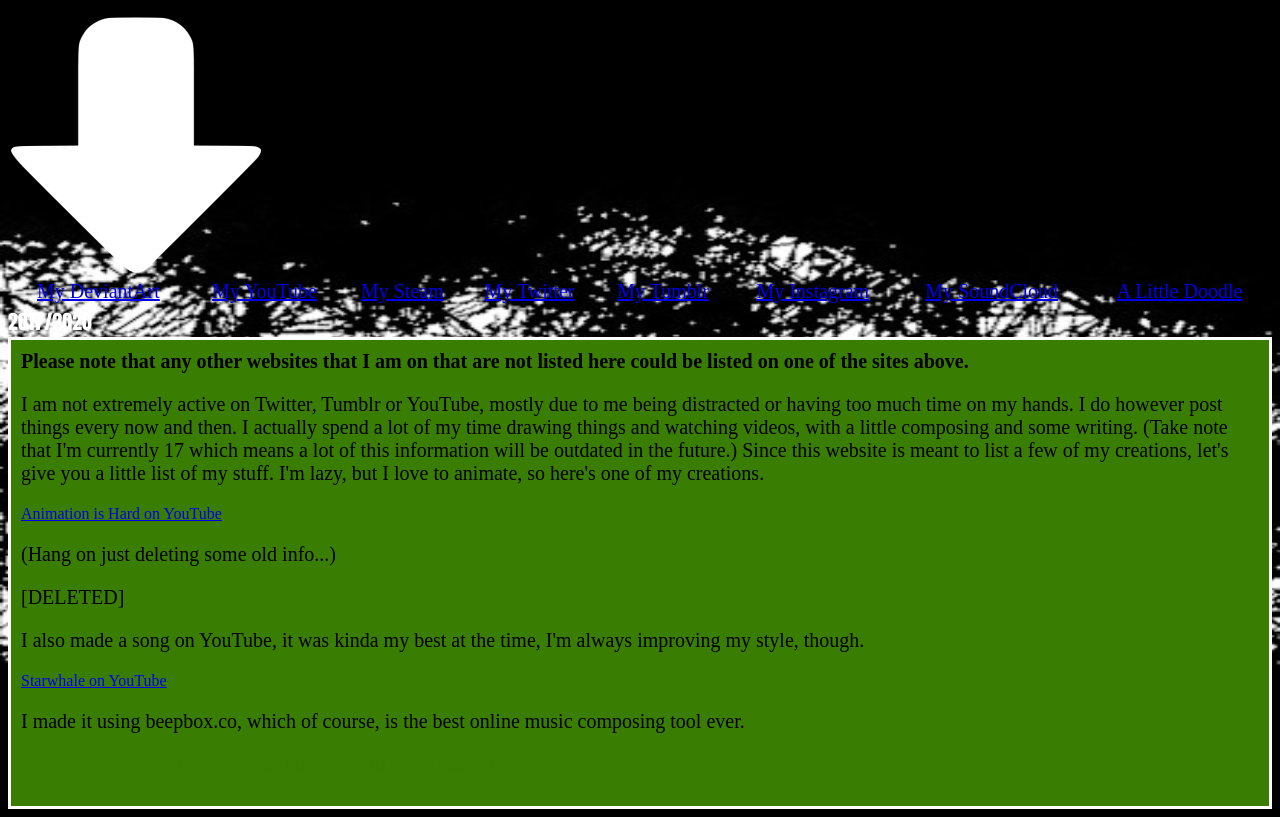
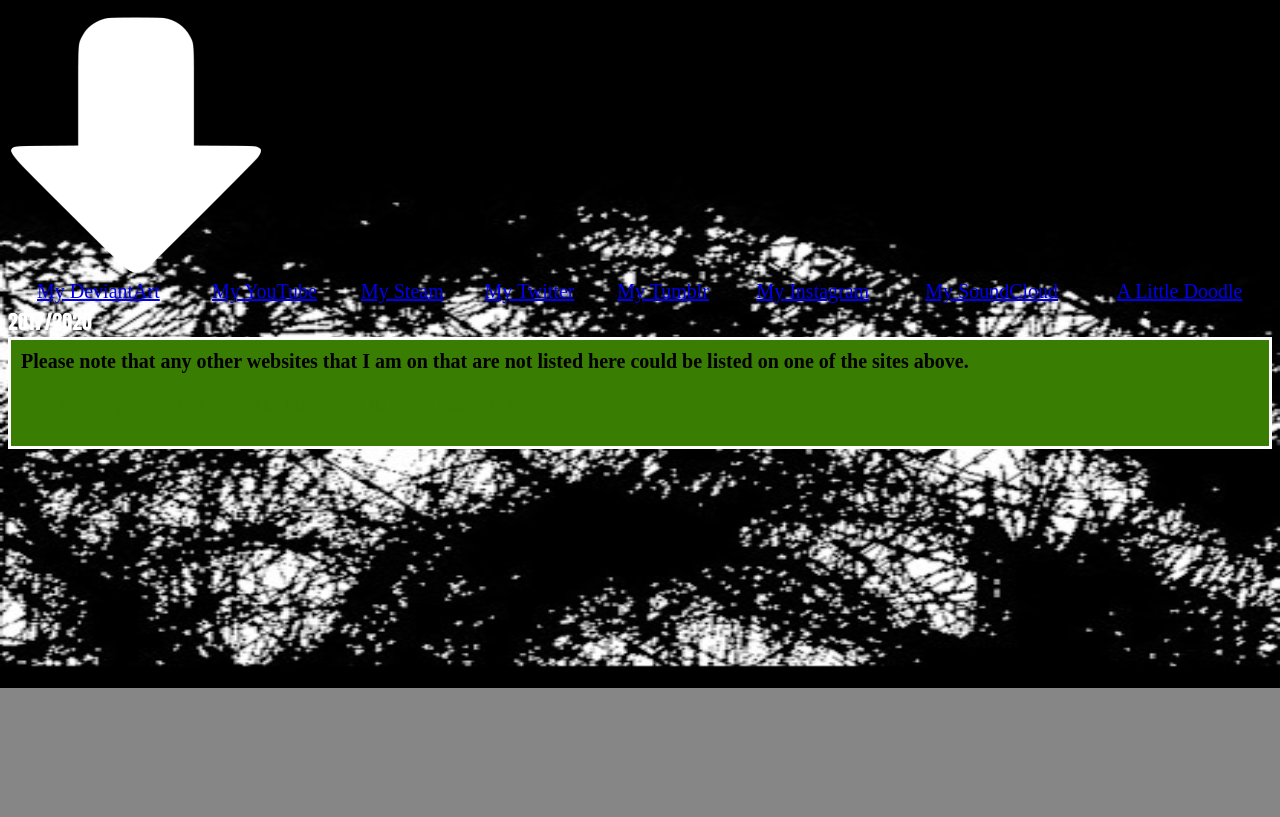
Before and after one commit to daslyg/daslyg, a plain HTML site: page index.html in a window 1280 px wide. Shown: the part 134-951 px from the top of the page. After the commit the page ends 822 px from the top, so only its background shows below. Drawn offline with Linux system fonts and the light colour scheme.

Commit message:
Update index.html

```diff
--- a/index.html
+++ b/index.html
@@ -34,16 +34,6 @@
 <div style="padding:10px;"
 <div class="boxed">
 <b style="font-size:20px;font-family:ariel;color:#000000">Please note that any other websites that I am on that are not listed here could be listed on one of the sites above.</b>
-<p style="font-size:20px;font-family:ariel;color:#000000">I am not extremely active on Twitter, Tumblr or YouTube, mostly due to me being distracted or having too much time on my hands.
-I do however post things every now and then. I actually spend a lot of my time drawing things and watching videos, with a little composing and some writing. (Take note that I'm currently 17
-which means a lot of this information will be outdated in the future.)
-Since this website is meant to list a few of my creations, let's give you a little list of my stuff. I'm lazy, but I love to animate, so here's one of my creations.</p>
-<a href="https://youtu.be/0ASJQyn1dRQ">Animation is Hard on YouTube</a>
-  <p style="font-size:20px;font-family:ariel;color:#000000">(Hang on just deleting some old info...)</a>
-  <p style="font-size:20px;font-family:ariel;color:#000000">[DELETED]</p>
-  <p style="font-size:20px;font-family:ariel;color:#000000">I also made a song on YouTube, it was kinda my best at the time, I'm always improving my style, though.</p>
-  <a href="https://youtu.be/oCPHGJMuJUU">Starwhale on YouTube</a>
-   <p style="font-size:20px;font-family:ariel;color:#000000">I made it using beepbox.co, which of course, is the best online music composing tool ever.</p>
   <p style="font-size:20px;font-family:ariel;color:#397D02">"We are only as evil as we make others out to be." -Josiah Plano</p>
 </div>
 </div>
```
